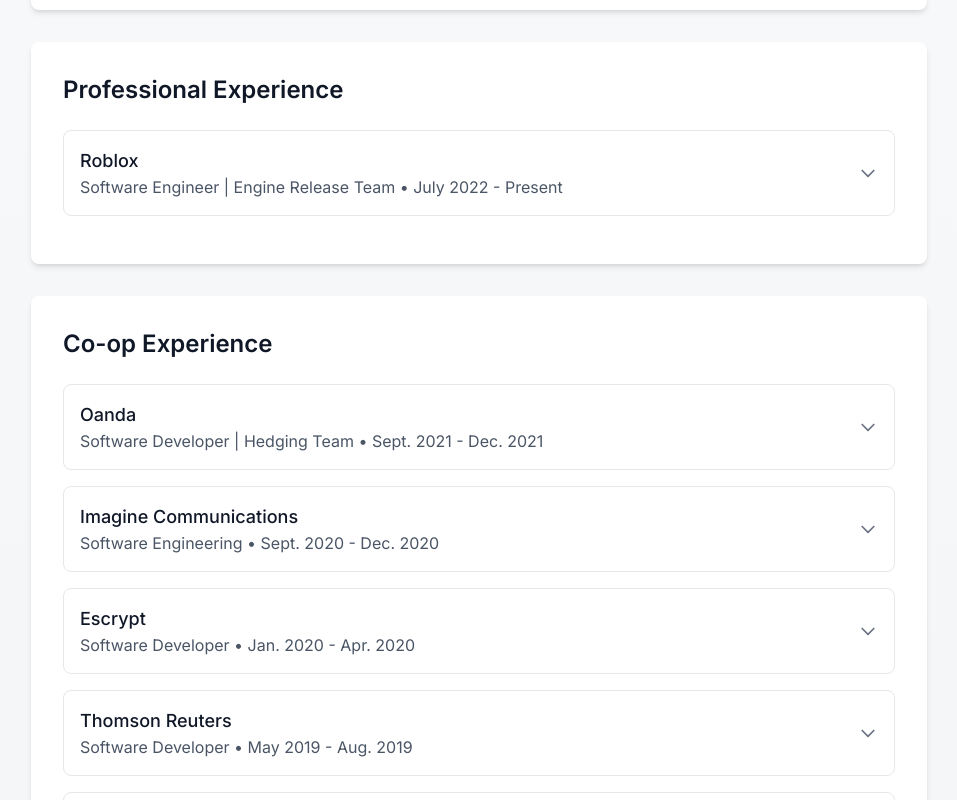
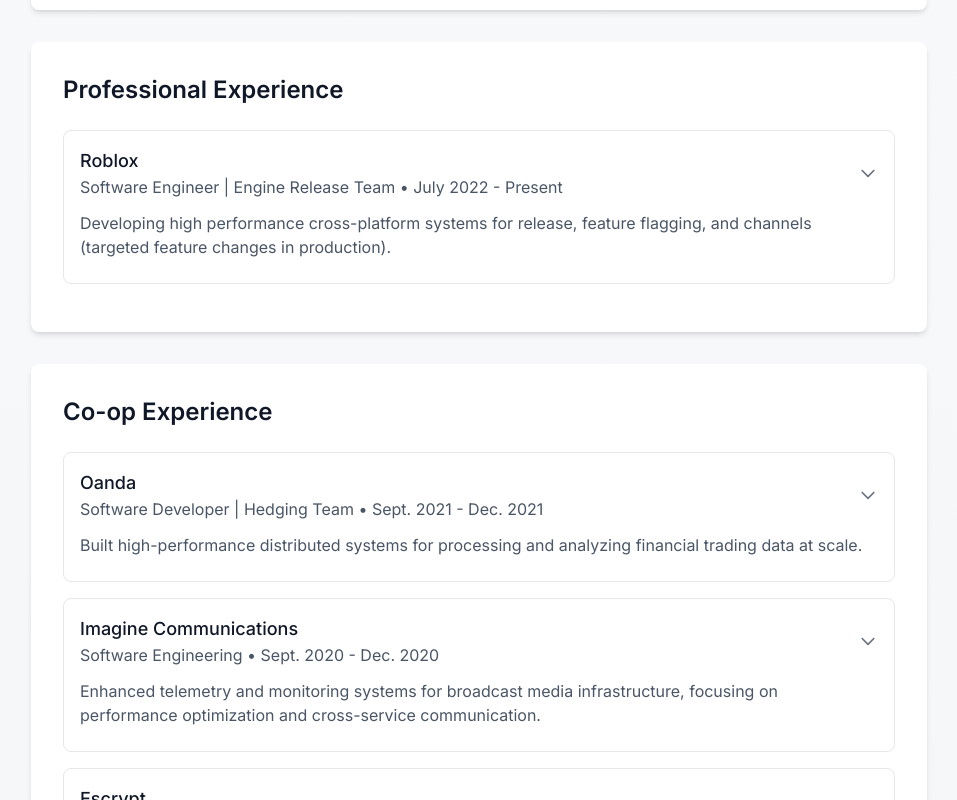
Before and after one commit to vatsal22/personal-profile, a Next.js app: page / in a window 1280 px wide. Shown: the part 780-1580 px from the top of the page, without its empty margins (161-1118 px from the left). Built offline with nearby package versions, Linux system fonts and the light colour scheme.

Commit message:
Refactor Experience Section: Modify Description Placement and Styling

```diff
--- a/src/components/ExperienceSection.tsx
+++ b/src/components/ExperienceSection.tsx
@@ -67,7 +67,7 @@
                               )}-400 shadow-md ${colors.background}`
                             : "border-gray-200"
                     } ${
-                        expandedItem === experience.id && colors.cardHoverEffect
+                        colors.cardHoverEffect
                             ? colors.cardHoverEffect
                             : "hover:shadow-md"
                     }`}
@@ -134,12 +134,12 @@
                         </div>
                     </div>
 
+                    <p className={`${colors.secondary} mt-3 mb-2`}>
+                        {experience.description}
+                    </p>
+
                     {expandedItem === experience.id && (
                         <div className="mt-4 pt-4 border-t border-gray-200 relative">
-                            <p className={`${colors.secondary} mb-4`}>
-                                {experience.description}
-                            </p>
-
                             {showBulletPoints &&
                                 experience.bulletPoints &&
                                 experience.bulletPoints.length > 0 && (
--- a/src/data/profileData.ts
+++ b/src/data/profileData.ts
@@ -79,7 +79,7 @@
         period: "2017-2022",
         themeKey: "uwaterloo" as ThemeType,
         description:
-            "Elective focus on systems programming and scalable infrastructure, with co-op experience across a wide range of domains including real-time operating systems (Windriver), security systems (Escrypt), and trading platforms (Oanda).",
+            "Elective focus on systems programming and scalable infrastructure, with co-op experience across a wide range of domains including real-time operating systems, security systems, and trading platforms.",
         coursework: [
             "Real-Time Operating Systems: Core systems architecture and concurrency management",
             "Distributed Computing: Large-scale service deployment and coordination",
```
